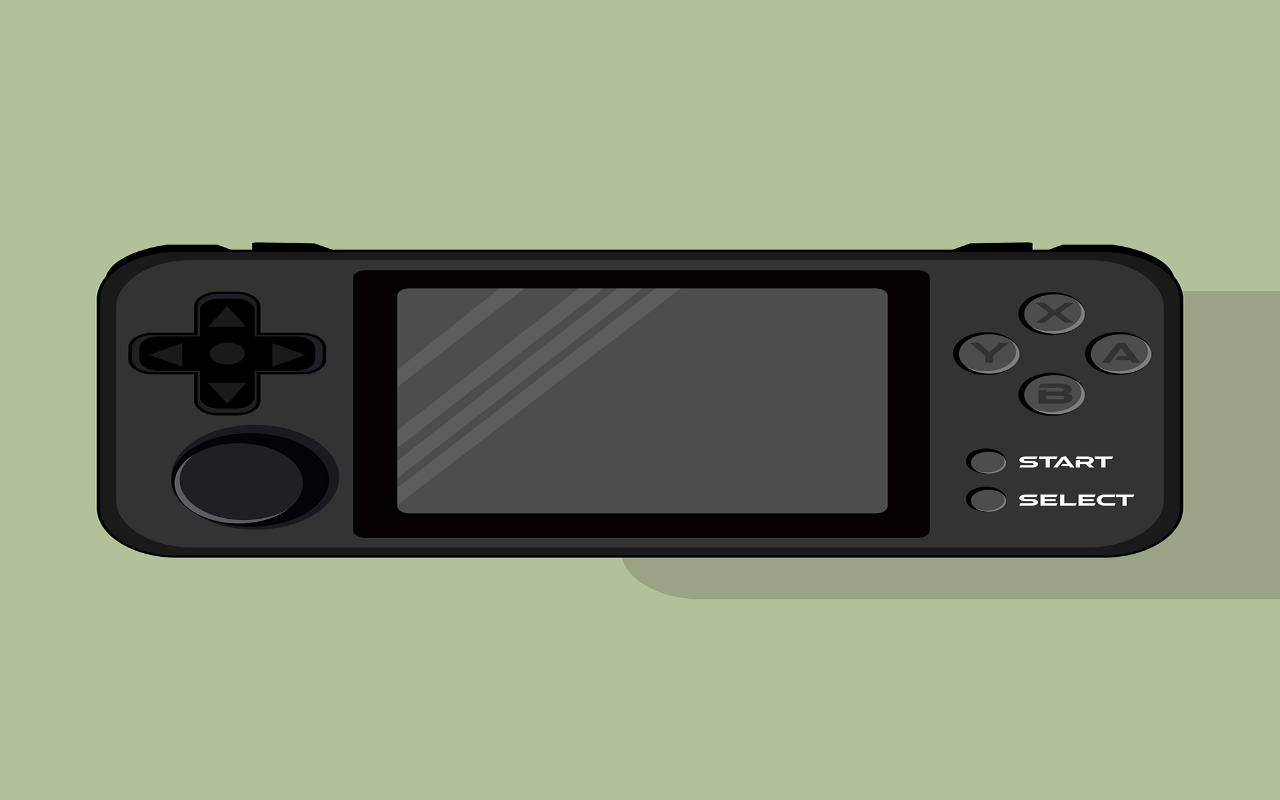
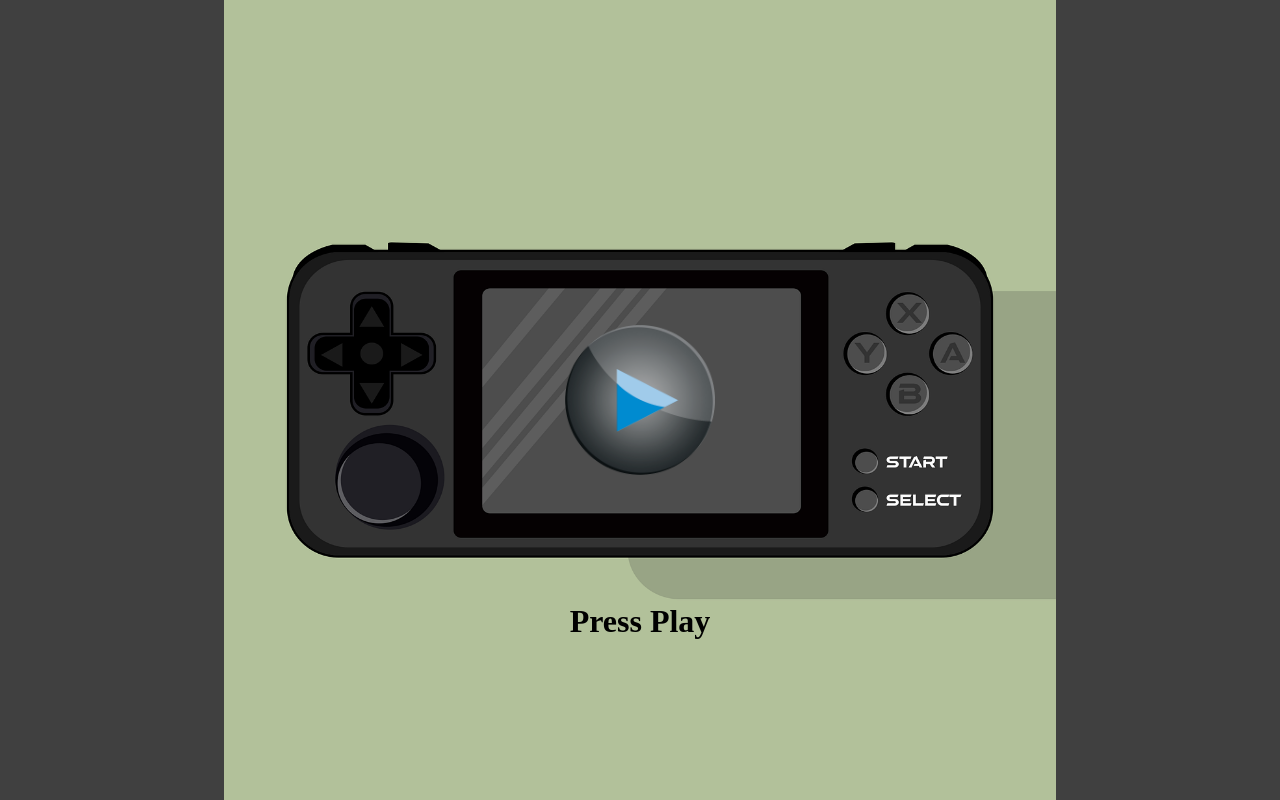
Before and after one commit to DanielStollnberger/ringoffire, an Angular app: page / in a window 1280 px wide. Built offline with nearby package versions, Linux system fonts and the light colour scheme.

Commit message:
first card-stack + stack-animation implemented

```diff
--- a/src/app/app.routes.ts
+++ b/src/app/app.routes.ts
@@ -1,9 +1,14 @@
 import { Routes } from '@angular/router';
 import { StartScreenComponent } from './start-screen/start-screen.component';
+import { GameComponent } from './game/game.component';
 
 export const routes: Routes = [
     {
         path: '',
         component: StartScreenComponent
+    },
+    {
+        path: 'game',
+        component: GameComponent
     }
 ];
--- /dev/null
+++ b/src/app/game/game.component.html
@@ -0,0 +1,8 @@
+<div class="field">
+    <div class="card-stack">
+        @for (c of [1,2,3,4]; track $index;) {
+        <img src="./../../assets/img/cards/card_cover.png" [style.right.px]='$index * 5'>
+        }
+        <img class="first-card" (click)="pickCard()" [class.pick-card]="pickCardAnimation" src="assets/img/cards/card_cover.png" [style.right.px]="25" />
+    </div>
+</div>
--- /dev/null
+++ b/src/app/game/game.component.scss
@@ -0,0 +1,30 @@
+.field {
+    margin: auto;
+    height: 100vh;
+    width: 100vw;
+    max-width: 100%;
+    background-image: url(./../../assets/img/field.jpg);
+    display: flex;
+    justify-content: center;
+    align-items: center;
+}
+
+.card-stack {
+    position: relative;
+    >img {
+        position: absolute;
+    }
+}
+
+.first-card{
+    cursor: pointer;
+    transition: all 125ms ease-in-out;
+    &:hover{
+        transform: scale(1.1) translateY(-10px);
+    }
+}
+
+.pick-card{
+    transition: all 125ms ease-in-out;
+    transform: scale(1.5)!important;
+}
--- /dev/null
+++ b/src/app/game/game.component.ts
@@ -0,0 +1,16 @@
+import { Component } from '@angular/core';
+
+@Component({
+  selector: 'app-game',
+  standalone: true,
+  imports: [],
+  templateUrl: './game.component.html',
+  styleUrl: './game.component.scss'
+})
+export class GameComponent {
+pickCardAnimation = false;
+
+pickCard(){
+this.pickCardAnimation = true;
+}
+}
--- a/src/app/start-screen/start-screen.component.html
+++ b/src/app/start-screen/start-screen.component.html
@@ -1,3 +1,9 @@
 <div class="start-screen">
     <img src="./../../assets/img/start-screen.png" alt="">
+    <div class="start-screen-label">
+        <img (click)="startGame()" src="./../../assets/img/start.png" alt="">
+    </div>
+    <div class="start-screen-text">
+        <h1>Press Play</h1>
+    </div>
 </div>
--- a/src/app/start-screen/start-screen.component.scss
+++ b/src/app/start-screen/start-screen.component.scss
@@ -1,5 +1,4 @@
 .start-screen{
-    background-color: #404040;
     height: 100vh;
     width: 100vw;
     max-width: 100%;
@@ -8,6 +7,32 @@
     align-items: center;
     >img{
         height: 100vh;
-        width: 100%;
+        width: 65%;
     }
 }
+
+.start-screen-label{
+    position: absolute;
+    left: 0;
+    right: 0;
+    display: flex;
+    justify-content: center;
+    align-items: center;
+    >img{
+        width: 150px;
+        height: auto;
+        &:hover{
+            filter: brightness(1.5);
+            cursor: pointer;
+        }
+    }
+}
+
+.start-screen-text{
+    position: absolute;
+    left: 0;
+    right: 0;
+    display: flex;
+    justify-content: center;
+    bottom: 20vh;
+}
--- a/src/app/start-screen/start-screen.component.ts
+++ b/src/app/start-screen/start-screen.component.ts
@@ -1,4 +1,5 @@
 import { Component } from '@angular/core';
+import { Router } from '@angular/router';
 
 @Component({
   selector: 'app-start-screen',
@@ -8,5 +9,10 @@ import { Component } from '@angular/core';
   styleUrl: './start-screen.component.scss'
 })
 export class StartScreenComponent {
+  constructor(private router: Router) {
 
+  }
+  startGame() {
+    this.router.navigateByUrl('game');
+  }
 }
--- a/src/styles.scss
+++ b/src/styles.scss
@@ -3,3 +3,7 @@
     margin: 0;
     padding: 0;
 }
+
+body{
+    background-color: #404040;
+}
```
Also changed, not shown: src/assets/img/field.jpg (added).
